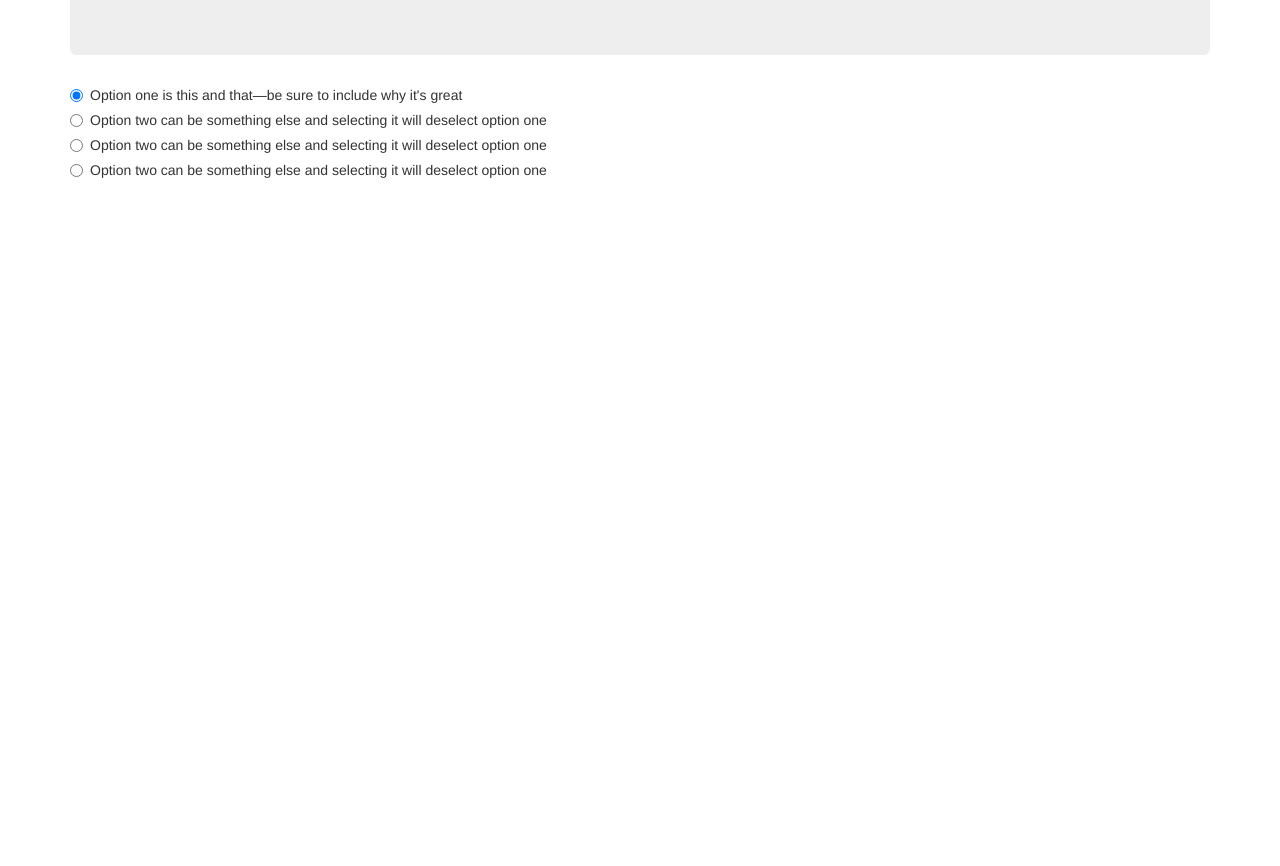
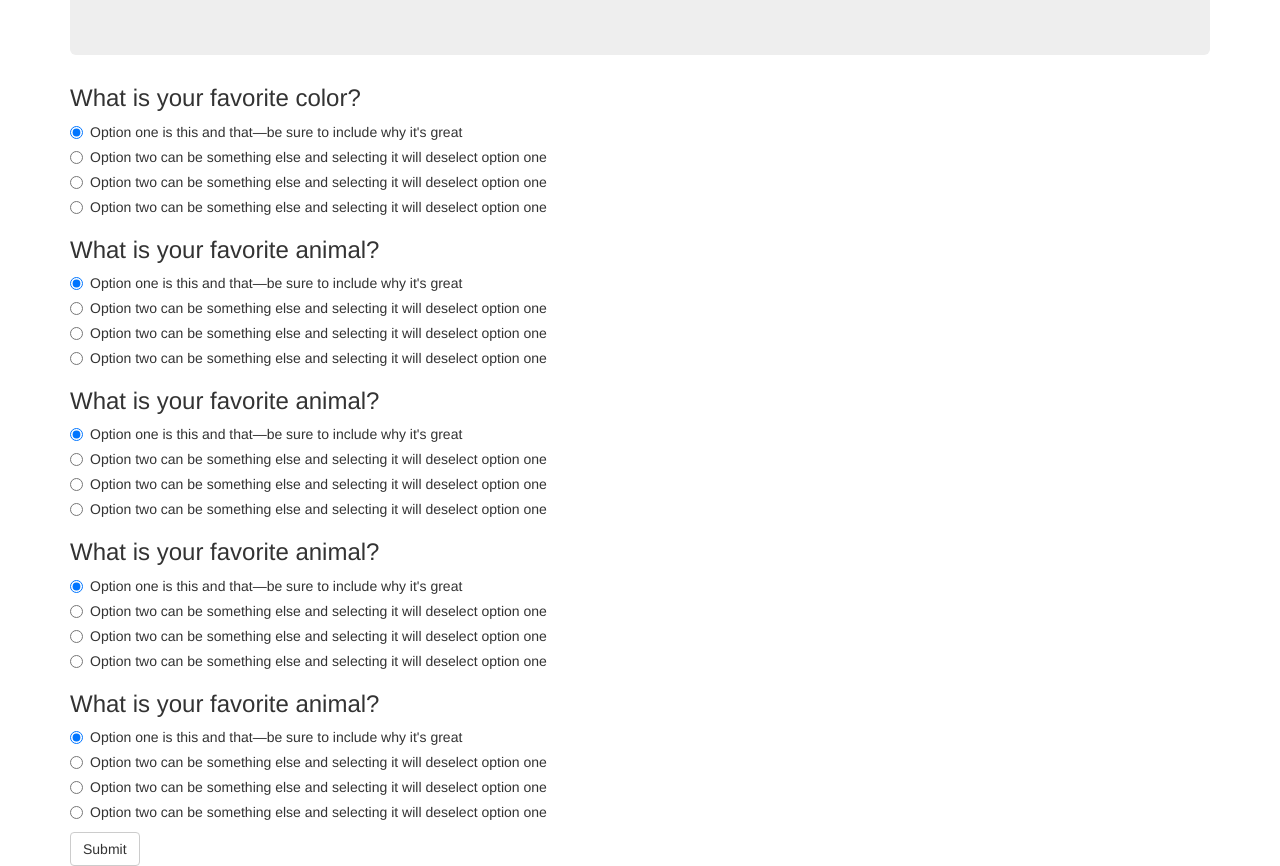
Before and after one commit to arolling/swcharacters, a plain HTML site: page index.html in a window 1280 px wide. Shown: the part 140-1006 px from the top of the page. Before the commit the page ends 800 px from the top, so only its background shows below. Drawn offline with nearby package versions, Linux system fonts and the light colour scheme.

Commit message:
if/else statement

```diff
--- a/index.html
+++ b/index.html
@@ -19,30 +19,129 @@
         <h1>Star Wars</h1>
       </div>
 <!-- Radio selectors -->
-      <div class="">
+    <form>
+      <div class="question1">
+        <h3>What is your favorite color?</h3>
         <div class="radio">
           <label>
-            <input type="radio" name="optionsRadios" id="optionsRadios1" value="option1" checked>Option one is this and that&mdash;be sure to include why it's great
+            <input type="radio" name="optionsRadios1" id="option1" value="0" checked>Option one is this and that&mdash;be sure to include why it's great
           </label>
         </div>
         <div class="radio">
           <label>
-            <input type="radio" name="optionsRadios" id="optionsRadios2" value="option2"> Option two can be something else and selecting it will deselect option one
+            <input type="radio" name="optionsRadios1" id="option2" value="1"> Option two can be something else and selecting it will deselect option one
           </label>
         </div>
         <div class="radio">
           <label>
-            <input type="radio" name="optionsRadios" id="optionsRadios2" value="option2"> Option two can be something else and selecting it will deselect option one
+            <input type="radio" name="optionsRadios1" id="option3" value="2"> Option two can be something else and selecting it will deselect option one
           </label>
         </div>
         <div class="radio">
           <label>
-            <input type="radio" name="optionsRadios" id="optionsRadios2" value="option2"> Option two can be something else and selecting it will deselect option one
+            <input type="radio" name="optionsRadios1" id="option4" value="3"> Option two can be something else and selecting it will deselect option one
           </label>
         </div>
+      </div>
 
+      <div class="question2">
+        <h3>What is your favorite animal?</h3>
+        <div class="radio">
+          <label>
+            <input type="radio" name="optionsRadios2" id="option1" value="0" checked>Option one is this and that&mdash;be sure to include why it's great
+          </label>
+        </div>
+        <div class="radio">
+          <label>
+            <input type="radio" name="optionsRadios2" id="option2" value="1"> Option two can be something else and selecting it will deselect option one
+          </label>
+        </div>
+        <div class="radio">
+          <label>
+            <input type="radio" name="optionsRadios2" id="option3" value="2"> Option two can be something else and selecting it will deselect option one
+          </label>
+        </div>
+        <div class="radio">
+          <label>
+            <input type="radio" name="optionsRadios2" id="option4" value="3"> Option two can be something else and selecting it will deselect option one
+          </label>
+        </div>
+      </div>
 
+      <div class="question2">
+        <h3>What is your favorite animal?</h3>
+        <div class="radio">
+          <label>
+            <input type="radio" name="optionsRadios3" id="option1" value="0" checked>Option one is this and that&mdash;be sure to include why it's great
+          </label>
+        </div>
+        <div class="radio">
+          <label>
+            <input type="radio" name="optionsRadios3" id="option2" value="1"> Option two can be something else and selecting it will deselect option one
+          </label>
+        </div>
+        <div class="radio">
+          <label>
+            <input type="radio" name="optionsRadios3" id="option3" value="2"> Option two can be something else and selecting it will deselect option one
+          </label>
+        </div>
+        <div class="radio">
+          <label>
+            <input type="radio" name="optionsRadios3" id="option4" value="3"> Option two can be something else and selecting it will deselect option one
+          </label>
+        </div>
       </div>
+
+      <div class="question2">
+        <h3>What is your favorite animal?</h3>
+        <div class="radio">
+          <label>
+            <input type="radio" name="optionsRadios4" id="option1" value="0" checked>Option one is this and that&mdash;be sure to include why it's great
+          </label>
+        </div>
+        <div class="radio">
+          <label>
+            <input type="radio" name="optionsRadios4" id="option2" value="1"> Option two can be something else and selecting it will deselect option one
+          </label>
+        </div>
+        <div class="radio">
+          <label>
+            <input type="radio" name="optionsRadios4" id="option3" value="2"> Option two can be something else and selecting it will deselect option one
+          </label>
+        </div>
+        <div class="radio">
+          <label>
+            <input type="radio" name="optionsRadios4" id="option4" value="3"> Option two can be something else and selecting it will deselect option one
+          </label>
+        </div>
+      </div>
+
+      <div class="question2">
+        <h3>What is your favorite animal?</h3>
+        <div class="radio">
+          <label>
+            <input type="radio" name="optionsRadios5" id="option1" value="0" checked>Option one is this and that&mdash;be sure to include why it's great
+          </label>
+        </div>
+        <div class="radio">
+          <label>
+            <input type="radio" name="optionsRadios5" id="option2" value="1"> Option two can be something else and selecting it will deselect option one
+          </label>
+        </div>
+        <div class="radio">
+          <label>
+            <input type="radio" name="optionsRadios5" id="option3" value="2"> Option two can be something else and selecting it will deselect option one
+          </label>
+        </div>
+        <div class="radio">
+          <label>
+            <input type="radio" name="optionsRadios5" id="option4" value="3"> Option two can be something else and selecting it will deselect option one
+          </label>
+        </div>
+      </div>
+      <button type="submit" class="btn btn-default" name="button">Submit</button>
+
+    </form>
 <!-- end radio selectors -->
 
 
--- a/js/scripts.js
+++ b/js/scripts.js
@@ -1,8 +1,41 @@
 $(document).ready(function() {
-  var count = 0;
   var total = 0;
+  var userInput;
 
-  for(var i = 1; i < 16; i ++) {
+  $("form").submit(function(event) {
+    for(var i = 1; i < 6 ; i ++) {
+      var userInput = $("input[name=optionsRadios" + i + "]:checked").val();
+      userInput = parseInt(userInput);
+      total += userInput;
+      console.log(total);
+    }
 
-  }
+    if (total === 0) {
+      alert("jarjar");
+    } else if (total === 1) {
+      alert("vader");
+    } else if (total === 2) {
+      alert("kylo");
+    } else if (total <= 4) {
+      alert("obiwan");
+    } else if (total <= 6) {
+      alert("poe");
+    } else if (total === 7) {
+      alert("finn");
+    } else if (total <= 9) {
+      alert("rey");
+    } else if (total <= 11) {
+      alert("han");
+    } else if (total <= 13) {
+      alert("luke");
+    } else if (total <= 15) {
+      alert("leia");
+    }
+
+
+
+
+    event.preventDefault();
+  });
+
 });
```
